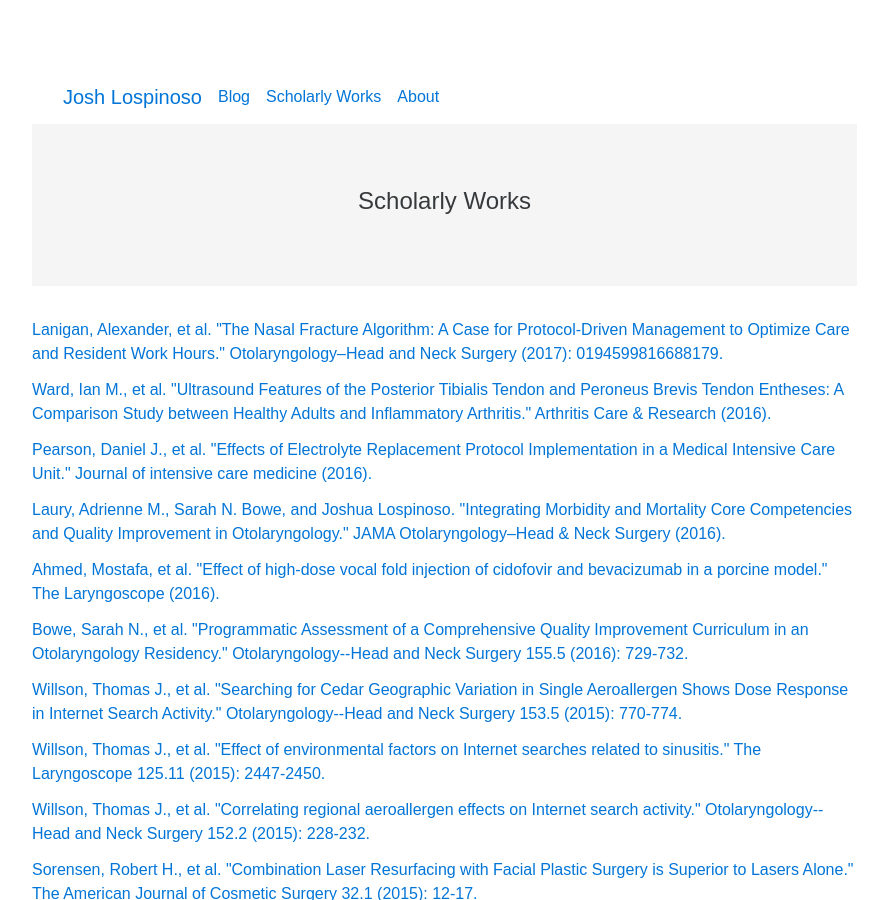
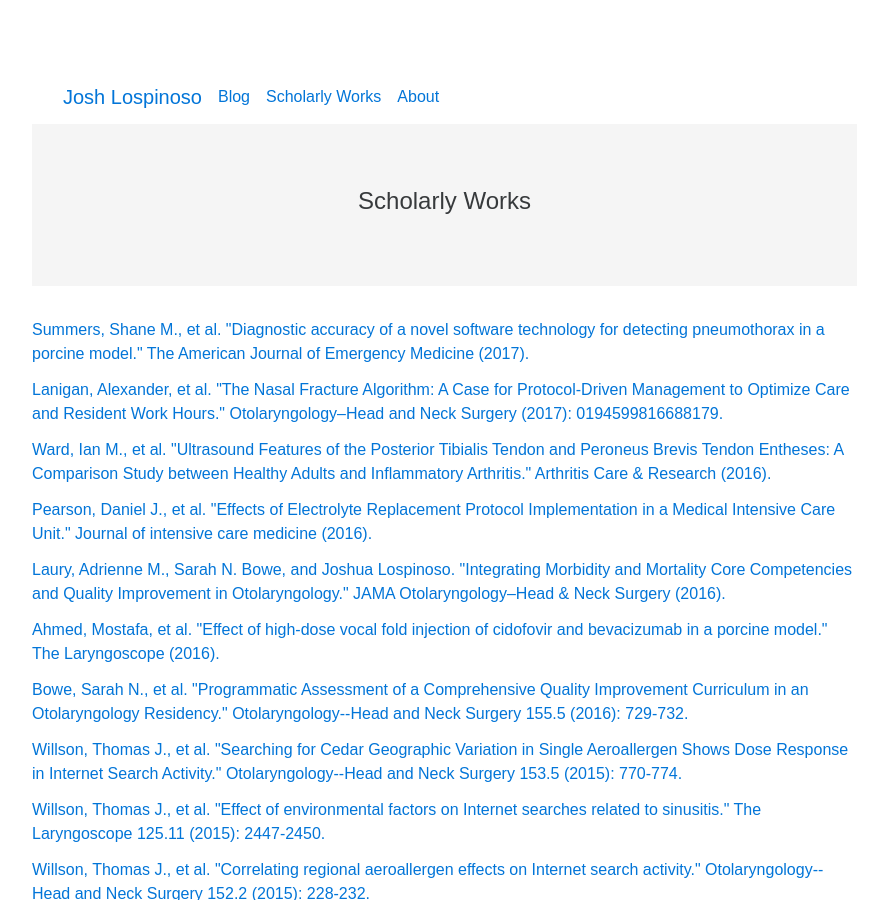
Before and after one commit to JLospinoso/jlospinoso.github.io, a Jekyll site: the page built from scholarly.html, in a window 1280 px wide and 900 px high. Shown: the whole window, without its empty margins (53-937 px from the left). Built offline with Jekyll 4.4.1, drawn with Linux system fonts in a browser that asks for light colours; some web fonts are replaced.

Commit message:
Update scholarly.html
Adding Summers, Shane M., et al. "Diagnostic accuracy of a novel software technology for detecting pneumothorax in a porcine model." The American Journal of Emergency Medicine (2017).

```diff
--- a/scholarly.html
+++ b/scholarly.html
@@ -4,6 +4,11 @@ title: Josh Lospinoso - Scholarly Works
 ---
 <div class="jumbotron jumbotron-fluid">
   <h4 class="text-xs-center">Scholarly Works</h4>
+</div>
+<div class="card card-borderless">
+  <a href="http://onlinelibrary.wiley.com/doi/10.1002/acr.23180/full" target="_blank">
+	Summers, Shane M., et al. "Diagnostic accuracy of a novel software technology for detecting pneumothorax in a porcine model." The American Journal of Emergency Medicine (2017).
+  </a>
 </div>
 <div class="card card-borderless">
   <a href="http://onlinelibrary.wiley.com/doi/10.1002/acr.23180/full" target="_blank">
```
